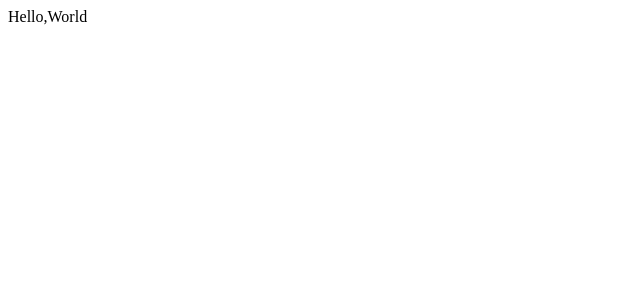
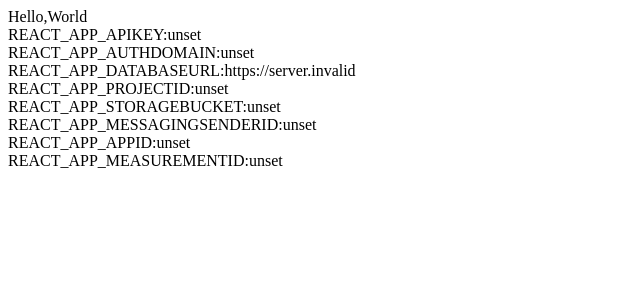
Before and after one commit to masalib/Learn-Firebase, a React (Create React App) app: page / in a window 1280 px wide. Shown: the top 300 px of the page, without its empty margins (0-640 px from the left). Built offline with nearby package versions, Linux system fonts and the light colour scheme; no server answers.

Commit message:
firebaseの設定を追加

```diff
--- a/package.json
+++ b/package.json
@@ -6,6 +6,7 @@
     "@testing-library/jest-dom": "^5.11.6",
     "@testing-library/react": "^11.2.2",
     "@testing-library/user-event": "^12.2.2",
+    "firebase": "^8.1.1",
     "react": "^17.0.1",
     "react-dom": "^17.0.1",
     "react-scripts": "4.0.0",
--- a/src/App.js
+++ /dev/null
@@ -1,9 +0,0 @@
-function App() {
-  return (
-    <div className="App">
-      Hello,World
-    </div>
-  );
-}
-
-export default App;
--- /dev/null
+++ b/src/components/App.js
@@ -0,0 +1,18 @@
+function App() {
+  return (
+    <>
+    <div>Hello,World </div>
+    <div>{`REACT_APP_APIKEY:${process.env.REACT_APP_APIKEY}`}</div>
+    <div>{`REACT_APP_AUTHDOMAIN:${process.env.REACT_APP_AUTHDOMAIN}`}</div>
+    <div>{`REACT_APP_DATABASEURL:${process.env.REACT_APP_DATABASEURL}`}</div>
+    <div>{`REACT_APP_PROJECTID:${process.env.REACT_APP_PROJECTID}`}</div>
+    <div>{`REACT_APP_STORAGEBUCKET:${process.env.REACT_APP_STORAGEBUCKET}`}</div>
+    <div>{`REACT_APP_MESSAGINGSENDERID:${process.env.REACT_APP_MESSAGINGSENDERID}`}</div>
+    <div>{`REACT_APP_APPID:${process.env.REACT_APP_APPID}`}</div>
+    <div>{`REACT_APP_MEASUREMENTID:${process.env.REACT_APP_MEASUREMENTID}`}</div>
+
+    </>
+  );
+}
+
+export default App;
--- a/src/index.js
+++ b/src/index.js
@@ -1,6 +1,6 @@
 import React from 'react';
 import ReactDOM from 'react-dom';
-import App from './App';
+import App from './components/App';
 
 ReactDOM.render(
   <React.StrictMode>
```
Also changed, not shown: firebase.js (added, +16 -0 lines), 2 other files (tests, documents, lock files or other folders).
